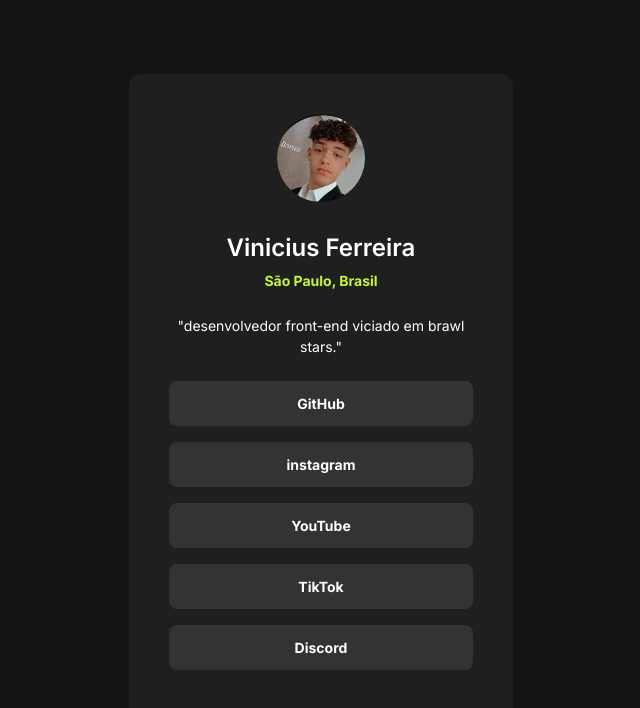
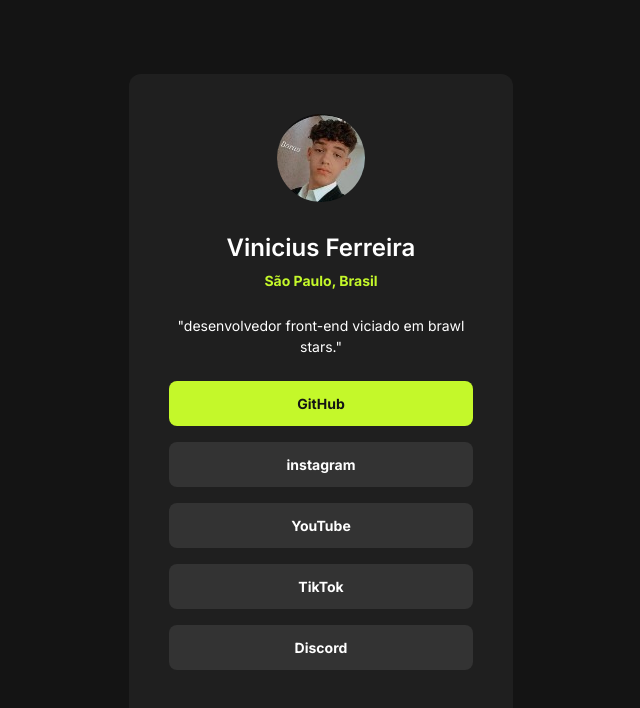
Before and after one commit to viniciuserreira/simples-reposit-rio, a plain HTML site: page index.html in a window 1280 px wide. In both pictures the pointer is over the link "GitHub". Shown: the whole page, without its empty margins (319-959 px from the left). Drawn offline with Linux system fonts and the light colour scheme.

Commit message:
adicionado efeito de hover nas ancoras

```diff
--- a/style.css
+++ b/style.css
@@ -66,3 +66,9 @@ div a{
     font-size: 14px;
     line-height: 21px;
 }
+
+div a:hover{
+    background-color: #c4f82a;
+    color: #141414;
+    transition: 0,7s;
+}
```
